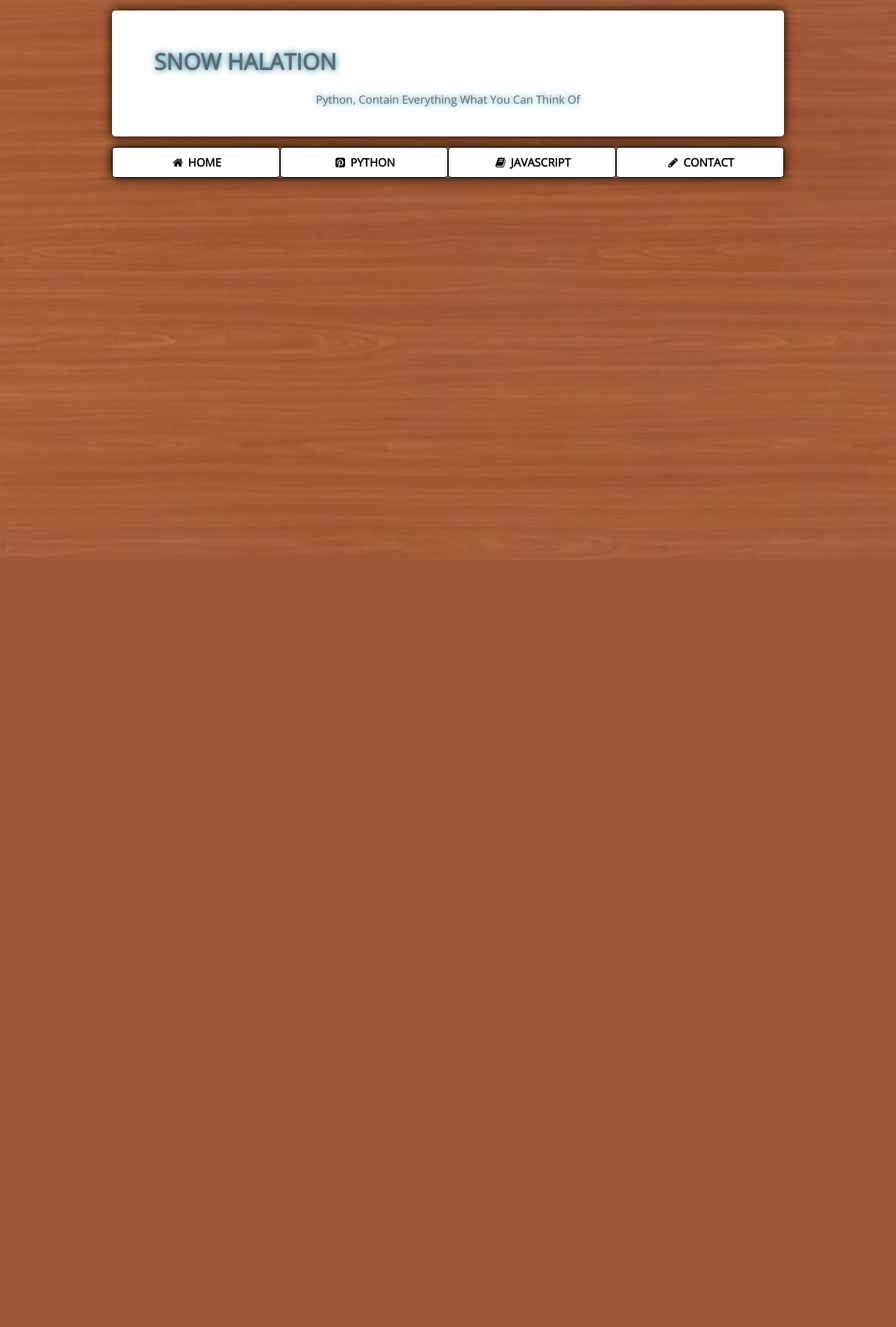
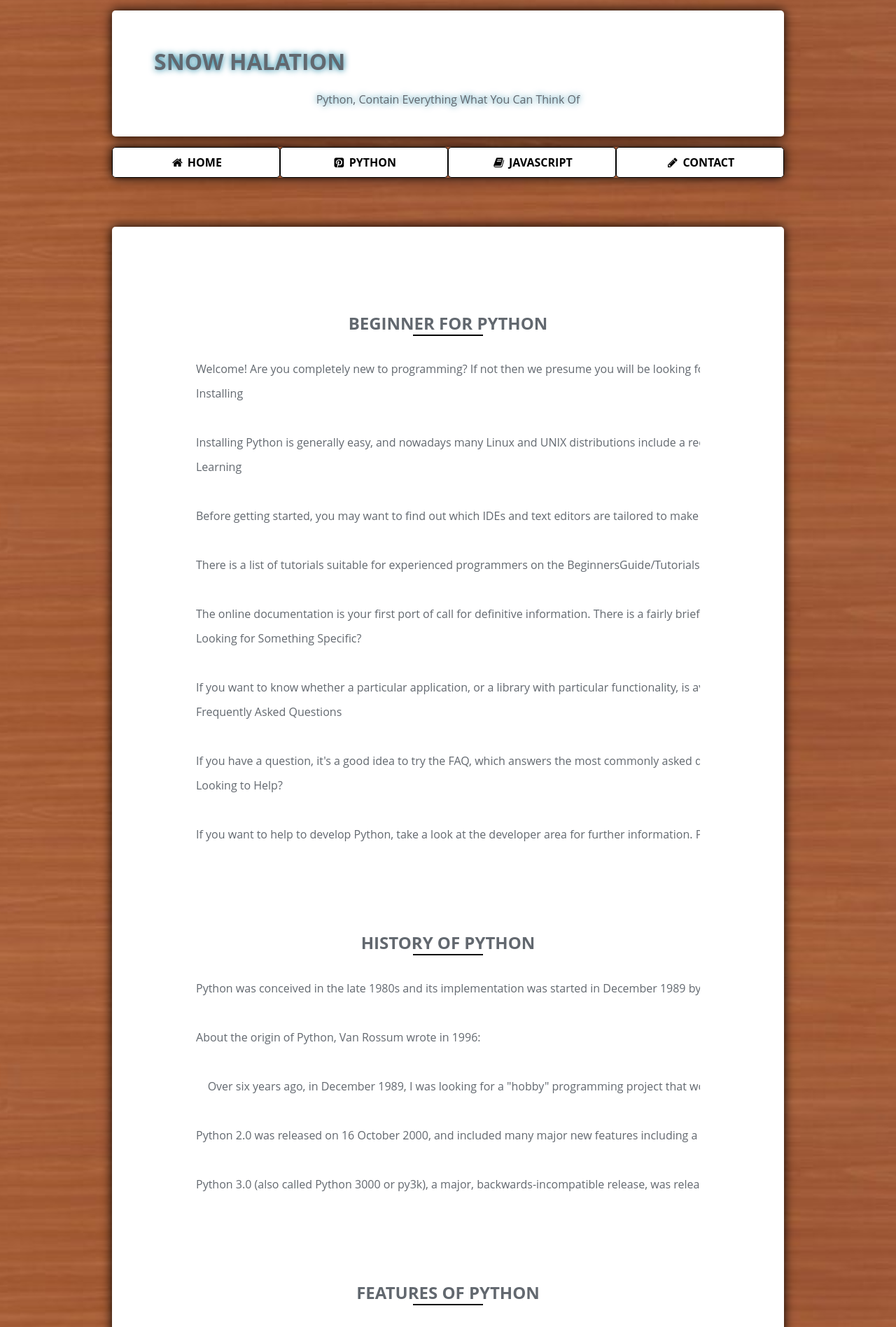
Before and after one commit to darkless456/MyBlog, a PHP site: page /html/index_py.html in a window 1280 px wide. Shown: the top 1896 px of the page at 70% size. Before the commit the page ends 795 px from the top, so only its background shows below. Run offline with PHP 8.4, Linux system fonts and the light colour scheme; some web fonts are replaced.

Commit message:
add text for page

```diff
--- a/css/childStyle.css
+++ b/css/childStyle.css
@@ -2,7 +2,7 @@
 * @Author: darkless
 * @Date:   2015-07-21 17:33:08
 * @Last Modified by:   darkless
-* @Last Modified time: 2015-08-04 15:05:36
+* @Last Modified time: 2015-08-07 13:08:24
 */
 
 h3{
@@ -38,6 +38,7 @@ div#content{
     width: 100%;
     background-color: #fff;
     padding: 1px 120px;
+    padding-bottom: 120px;
 }
 
 .h-height{
--- a/css/main.css
+++ b/css/main.css
@@ -2,7 +2,7 @@
 * @Author: darkless
 * @Date:   2015-06-29 15:38:58
 * @Last Modified by:   darkless
-* @Last Modified time: 2015-08-04 14:50:49
+* @Last Modified time: 2015-08-07 15:21:29
 */
 
 /*Initial*/
@@ -37,7 +37,7 @@ pre{
     font: inherit;
     word-break: break-all;
     word-wrap: break-word;
-    line-height: inherit;
+    line-height: 35px;
 }
 
 header p{
@@ -223,6 +223,7 @@ div.cont_right{
     float: right;
     background-color: #fff;
     width: 60%;
+    padding-bottom: 120px;
 }
 
 h2{
@@ -249,13 +250,13 @@ h2::after{
     color: inherit;
 }
 
-.content::after{
+/*.content::after{
     content: "";
     display: block;
     margin: 0 auto;
     border-bottom: 1px solid #000;
     width: 450px;
-}
+}*/
 
 .cont_right{
     padding-top: 60px;
--- a/html/index_js.html
+++ b/html/index_js.html
@@ -9,7 +9,7 @@
     <link rel="stylesheet" href="../font-awesome-4.3.0/css/font-awesome.min.css" />
     <link rel="stylesheet" href="../css/main.css" />
     <link rel="stylesheet" href="../css/onMouseStyle.css" />
-    <link href='http://fonts.googleapis.com/css?family=Open+Sans:400,300' rel='stylesheet' type='text/css'>
+    <link href='http://fonts.useso.com/css?family=Open+Sans:400,300' rel='stylesheet' type='text/css'>
 </head>
 <body>
     <div id="container">
@@ -30,7 +30,7 @@
         </div>
         <div id="content" class="box_border">
             <section class="content_sec">
-                <h2><a href="javascript:;">how to make pictures rolling</a></h2>
+                <h2>how to make pictures rolling</h2>
                 <article class="content_arti pics_roll">
                     <pre class="content_txt"></pre>
                     <button type="button" class="dis_btn btn btn_primary">Code</button>
--- a/html/index_py.html
+++ b/html/index_py.html
@@ -9,7 +9,7 @@
     <link rel="stylesheet" href="../font-awesome-4.3.0/css/font-awesome.min.css" />
     <link rel="stylesheet" href="../css/main.css" />
     <link rel="stylesheet" href="../css/onMouseStyle.css" />
-    <link href='http://fonts.googleapis.com/css?family=Open+Sans:400,300' rel='stylesheet' type='text/css'>
+    <link href='http://fonts.useso.com/css?family=Open+Sans:400,300' rel='stylesheet' type='text/css'>
 </head>
 <body>
     <div id="container">
@@ -25,12 +25,37 @@
                 <li class="nav_li"><a href="javascript:;"><i class="fa fa-pencil fa-fw"></i>&nbsp;contact</a></li>
             </ul>
         </nav>
+<!--         <div id="img_scroll" class="img_scroll_div">
+            <ul class="img_scroll_ul"></ul>
+        </div> -->
         <div id="content" class="box_border">
+            <section class="content_sec beginner">
+                <h2>beginner for python</h2>
+                <article class="content_arti">
+                    <pre class="content_txt"></pre>
+                </article>
+            </section>
+            <section class="content_sec history">
+                <h2>history of python</h2>
+                <article class="content_arti">
+                    <pre class="content_txt"></pre>
+                </article>
+            </section>
+            <section class="content_sec features">
+                <h2>features of python</h2>
+                <article class="content_arti">
+                    <pre class="content_txt"></pre>
+                </article>
+            </section>
+        </div>
+        <footer>
+            <p>&copy Copyright 2015 Design by darkless</p>
+        </footer>
+    </div>
 
-        </div>
-    </div>
     </body>
     <script src="../js/jquery-1.11.2.js" type="text/javascript" charset="utf-8"></script>
+    <script src="../js/public.js" type="text/javascript" charset="utf-8"></script>
     <script src="../js/base-move-frames.js" type="text/javascript" charset="utf-8"></script>
     <script src="../js/child-page.js" type="text/javascript" charset="utf-8"></script>
 </html>
--- a/index.html
+++ b/index.html
@@ -9,7 +9,7 @@
     <link rel="stylesheet" href="font-awesome-4.3.0/css/font-awesome.min.css" />
     <link rel="stylesheet" href="css/main.css" />
     <link rel="stylesheet" href="css/onMouseStyle.css" />
-    <link href='http://fonts.googleapis.com/css?family=Open+Sans:400,300' rel='stylesheet' type='text/css'>
+    <link href='http://fonts.useso.com/css?family=Open+Sans:400,300' rel='stylesheet' type='text/css'>
 </head>
 <body>
     <div id="container">
--- a/js/child-page.js
+++ b/js/child-page.js
@@ -2,7 +2,7 @@
  * @Author: darkless
  * @Date:   2015-07-14 15:20:33
  * @Last Modified by:   darkless
- * @Last Modified time: 2015-08-03 14:28:24
+ * @Last Modified time: 2015-08-07 13:02:05
  */
 'use strict';
 $(document).ready(function() {
@@ -19,6 +19,10 @@ $(document).ready(function() {
             aLi_Nav[this.index].id = '';
         }
     }
+
+    //-----------------------------JS------------------------------------------//
+    var pics_onoff = document.getElementById("img_scroll");
+    if(pics_onoff != null){
         //content part
         $(".pics_roll .content_txt:first").load("../txt/txt_js/how_to_make_pictures_rolling.txt");
         $(".pics_roll .dis_btn:first").click(function(){
@@ -33,8 +37,7 @@ $(document).ready(function() {
         var oImg2 = "<li><img src='../pics/l02.jpg'></img></li>";
         var oImg3 = "<li><img src='../pics/l03.jpg'></img></li>";
         $(".img_scroll_ul").append(oImg1, oImg2, oImg3);
-    //apply the style of picture list
-    myLoadCss("childStyle");
+
         //scroll pictures
         var oUl_Img_Scroll = $(".img_scroll_ul:first");
         var aLi_Img_Scroll = $(".img_scroll_ul:first li");
@@ -52,6 +55,7 @@ $(document).ready(function() {
                 JS.oUl_Img_Scroll.style.left = JS.oUl_Img_Scroll.offsetLeft - 3 + "px";
             }
         }, 30)
+    }
     // oUl_Img_Scroll.click(function() {
     //     clearInterval(JS.timer);
     // })
@@ -64,4 +68,12 @@ $(document).ready(function() {
     //         }
     //     }, 30)
     // })
+    // -------------------------------PY-----------------------------------------//
+    //content part
+    $(".beginner .content_txt:first").load("../txt/txt_py/beginner.txt");
+    $(".history .content_txt:first").load("../txt/txt_py/history.txt");
+    $(".features .content_txt:first").load("../txt/txt_py/features.txt");
+
+    //apply the style of picture list
+    myLoadCss("childStyle");
 });
--- /dev/null
+++ b/txt/txt_py/beginner.txt
@@ -0,0 +1,20 @@
+Welcome! Are you completely new to programming? If not then we presume you will be looking for information about why and how to get started with Python. Fortunately an experienced programmer in any programming language (whatever it may be) can pick up Python very quickly. It's also easy for beginners to use and learn, so jump in!
+Installing
+
+Installing Python is generally easy, and nowadays many Linux and UNIX distributions include a recent Python. Even some Windows computers (notably those from HP) now come with Python already installed. If you do need to install Python and aren't confident about the task you can find a few notes on the BeginnersGuide/Download wiki page, but installation is unremarkable on most platforms.
+Learning
+
+Before getting started, you may want to find out which IDEs and text editors are tailored to make Python editing easy, browse the list of introductory books, or look at code samples that you might find helpful.
+
+There is a list of tutorials suitable for experienced programmers on the BeginnersGuide/Tutorials page. There is also a list of resources in other languages which might be useful if English is not your first language.
+
+The online documentation is your first port of call for definitive information. There is a fairly brief tutorial that gives you basic information about the language and gets you started. You can follow this by looking at the library reference for a full description of Python's many libraries and the language reference for a complete (though somewhat dry) explanation of Python's syntax. If you are looking for common Python recipes and patterns, you can browse the ActiveState Python Cookbook
+Looking for Something Specific?
+
+If you want to know whether a particular application, or a library with particular functionality, is available in Python there are a number of possible sources of information. The Python web site provides a Python Package Index (also known as the Cheese Shop, a reference to the Monty Python script of that name). There is also a search page for a number of sources of Python-related information. Failing that, just Google for a phrase including the word ''python'' and you may well get the result you need. If all else fails, ask on the python newsgroup and there's a good chance someone will put you on the right track.
+Frequently Asked Questions
+
+If you have a question, it's a good idea to try the FAQ, which answers the most commonly asked questions about Python.
+Looking to Help?
+
+If you want to help to develop Python, take a look at the developer area for further information. Please note that you don't have to be an expert programmer to help. The documentation is just as important as the compiler, and still needs plenty of work!
--- /dev/null
+++ b/txt/txt_py/history.txt
@@ -0,0 +1,9 @@
+Python was conceived in the late 1980s and its implementation was started in December 1989 by Guido van Rossum at CWI in the Netherlands as a successor to the ABC language (itself inspired by SETL) capable of exception handling and interfacing with the Amoeba operating system. Van Rossum is Python's principal author, and his continuing central role in deciding the direction of Python is reflected in the title given to him by the Python community, benevolent dictator for life (BDFL).
+
+About the origin of Python, Van Rossum wrote in 1996:
+
+    Over six years ago, in December 1989, I was looking for a "hobby" programming project that would keep me occupied during the week around Christmas. My office ... would be closed, but I had a home computer, and not much else on my hands. I decided to write an interpreter for the new scripting language I had been thinking about lately: a descendant of ABC that would appeal to Unix/C hackers. I chose Python as a working title for the project, being in a slightly irreverent mood (and a big fan of Monty Python's Flying Circus).
+
+Python 2.0 was released on 16 October 2000, and included many major new features including a full garbage collector and support for Unicode. With this release the development process was changed and became more transparent and community-backed.
+
+Python 3.0 (also called Python 3000 or py3k), a major, backwards-incompatible release, was released on 3 December 2008 after a long period of testing. Many of its major features have been backported to the backwards-compatible Python 2.6 and 2.7.
```
Also changed, not shown: txt/txt_py/features.txt (added, +25 -0 lines), README.md. Lines whose indentation alone changed are shown as unchanged.
